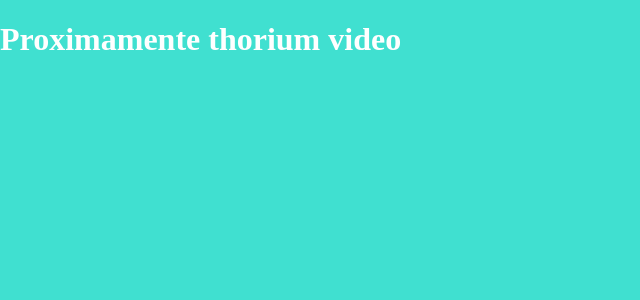
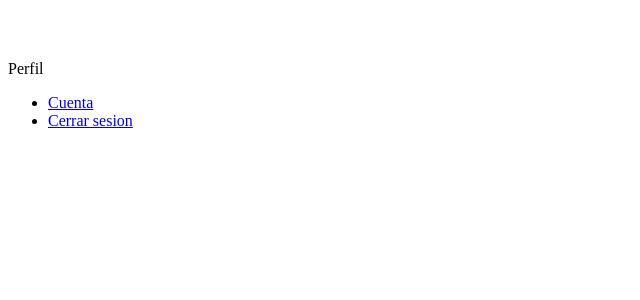
Before and after one commit to pabdominguez98/thoriumvideo, a React app: page / in a window 1280 px wide. Shown: the top 300 px of the page, without its empty margins (0-640 px from the left). Built offline with nearby package versions, Linux system fonts and the light colour scheme.

Commit message:
Primera actualizacion 06/10/2020 ThoriumVideo

```diff
--- /dev/null
+++ b/src/components/Header.jsx
@@ -0,0 +1,19 @@
+import React from 'react';
+
+const Header = () =>(
+     <header className="header">
+         <img src="" alt="" className="header_img"/>
+         <div className="header_menu">
+             <div className="header_menu--profile">
+                 <img src="" alt=""/>
+                 <p>Perfil</p>
+             </div>
+             <ul>
+                 <li><a href="/">Cuenta</a></li>
+                 <li><a href="/">Cerrar sesion</a></li>
+             </ul>
+         </div>
+     </header>
+);
+
+export default Header;
--- a/src/components/HelloWorld.jsx
+++ /dev/null
@@ -1,8 +0,0 @@
-import React from 'react';
-import '../assets/styles/App.scss';
-
-const Hello = () =>(
-      <h1>Proximamente thorium video</h1>
-);
-
-export default Hello;
--- /dev/null
+++ b/src/containers/App.jsx
@@ -0,0 +1,10 @@
+import React from 'react';
+import Header from '../components/Header';
+
+const App = () => (
+   <div className="App">
+      <Header />
+   </div>
+);
+
+export default App;
--- a/src/index.js
+++ b/src/index.js
@@ -1,5 +1,5 @@
 import React from 'react';
 import ReactDOM from 'react-dom';
-import HelloWorld from './components/HelloWorld';
+import App from './containers/App';
 
-ReactDOM.render(<HelloWorld />, document.getElementById('app'));
+ReactDOM.render(<App />, document.getElementById('app'));
```
